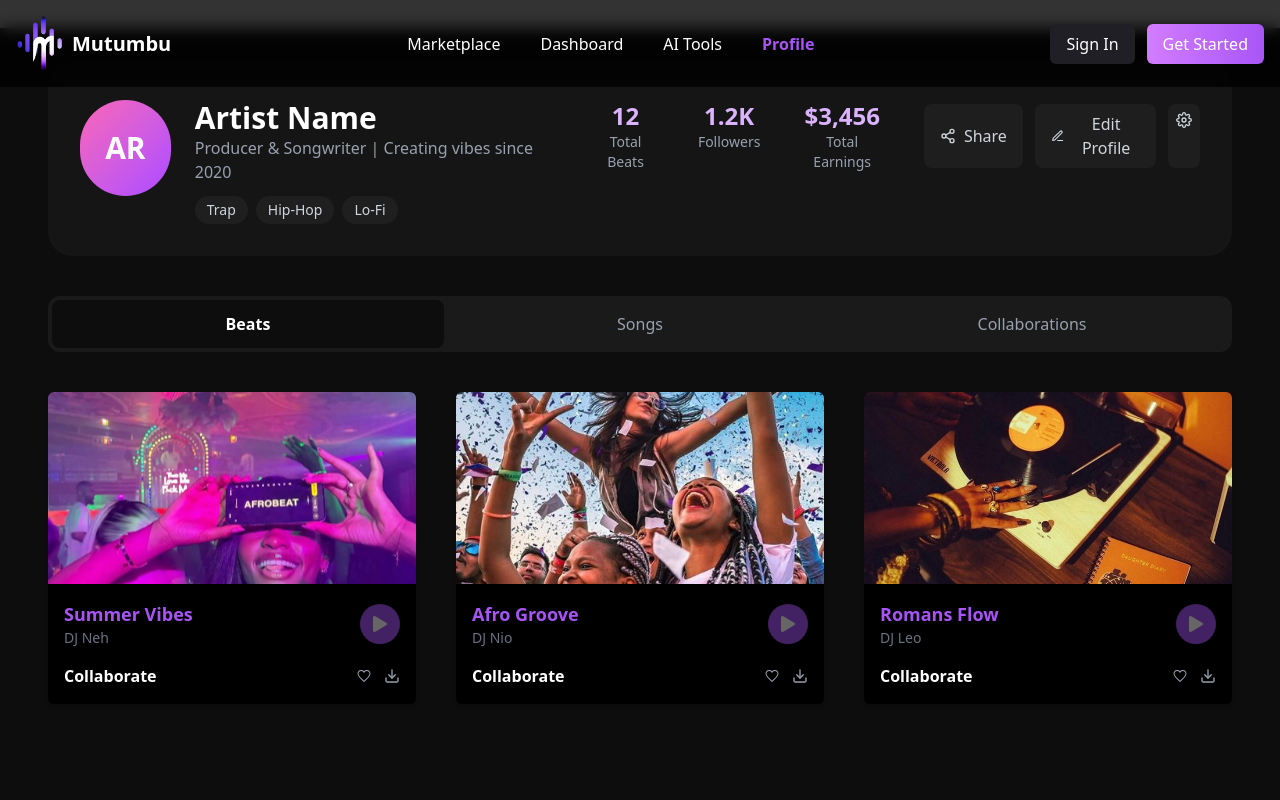
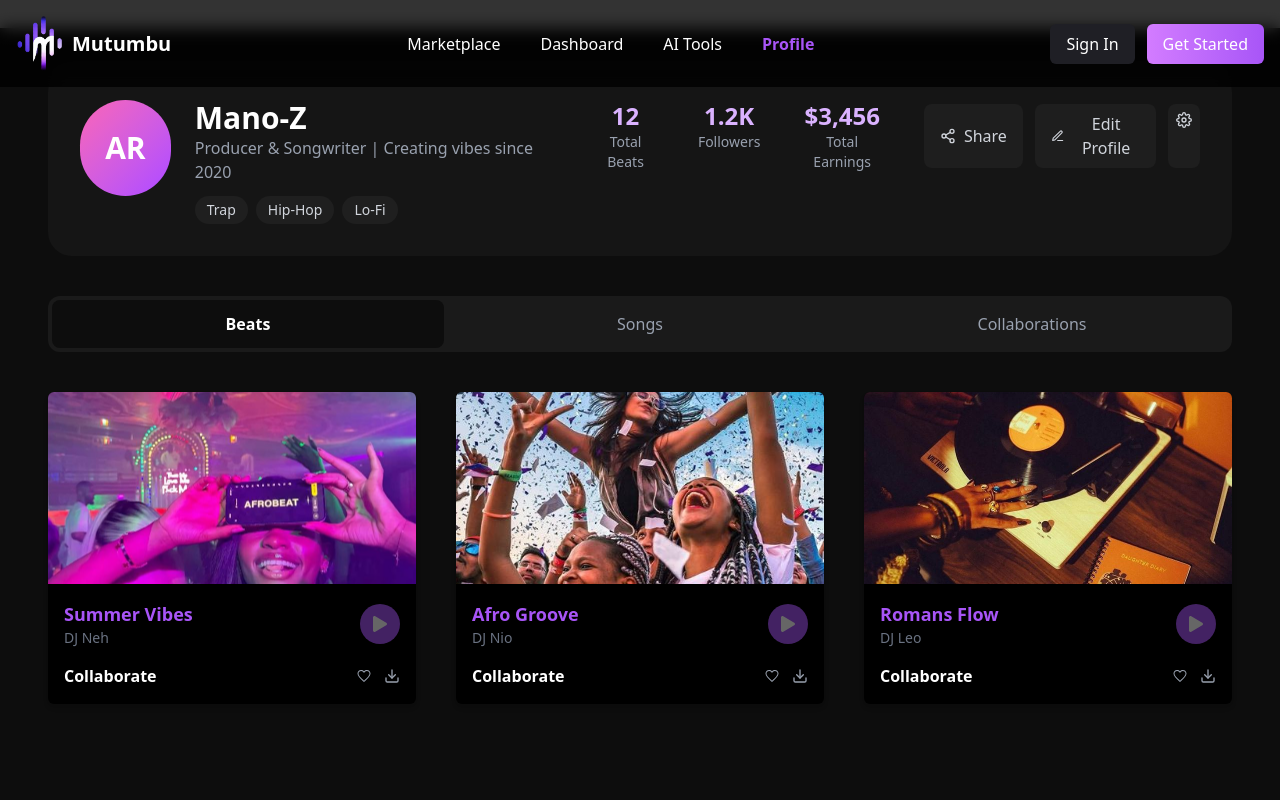
Before and after one commit to Yebitbryanche/Cimfest2025, a React (Vite) app in the folder Frontend/: page /profile in a window 1280 px wide. Shown: the top 800 px of the page. Built offline with nearby package versions, Linux system fonts and the light colour scheme.

Commit message:
final push

```diff
--- a/Frontend/src/Components/ArtistHeader.tsx
+++ b/Frontend/src/Components/ArtistHeader.tsx
@@ -28,7 +28,7 @@ export default function ArtistHeader() {
 
         {/* Info */}
         <div>
-          <h1 className="text-2xl sm:text-3xl font-bold">Artist Name</h1>
+          <h1 className="text-2xl sm:text-3xl font-bold">Mano-Z</h1>
           <p className="text-gray-400 text-sm sm:text-base max-w-xs sm:max-w-sm">
             Producer & Songwriter | Creating vibes since 2020
           </p>
--- a/Frontend/src/pages/Dashboard/index.tsx
+++ b/Frontend/src/pages/Dashboard/index.tsx
@@ -29,7 +29,7 @@ function Dashboard() {
       {/* Welcome */}
       <div className="mb-8">
         <h1 className="font-bold text-3xl sm:text-4xl lg:text-5xl">
-          Welcome back, <span className="text-primary">Artist</span>
+          Welcome back, <span className="text-primary">Mano-Z</span>
         </h1>
         <p className="text-gray-400 pt-2 text-sm sm:text-base">
           Here's what's happening with your music
```
Also changed, not shown: 2 other files (tests, documents, lock files or other folders).
